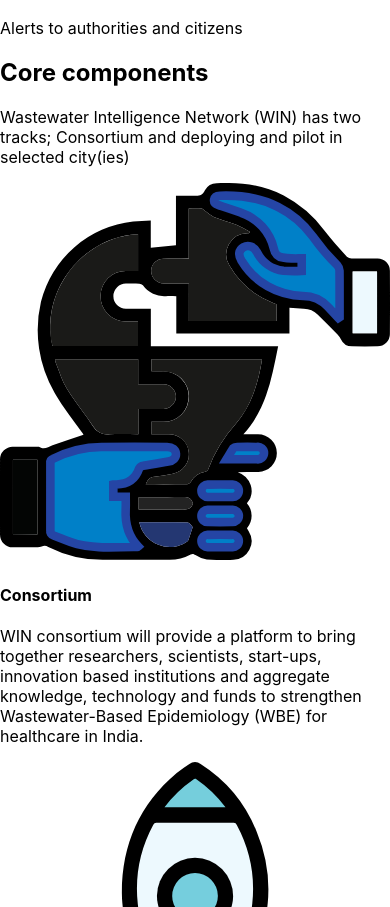
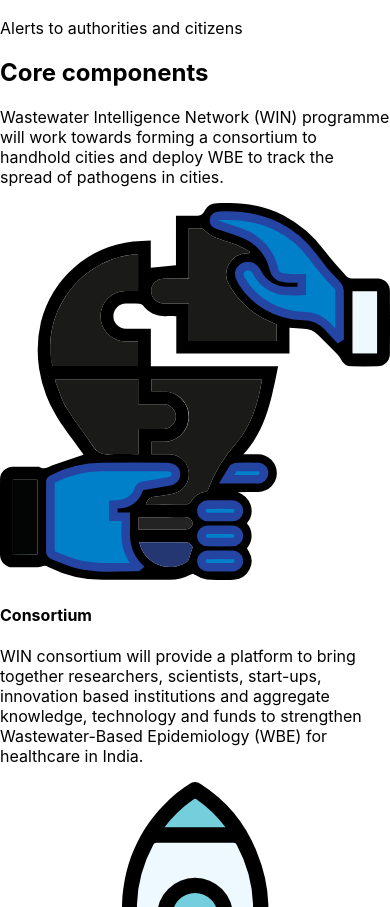
Before and after one commit to Covid-Action-Working-Group/win-frontend, a Next.js app: page / in a window 390 px wide. Shown: the part 7226-8133 px from the top of the page. Built offline with nearby package versions, Linux system fonts and the light colour scheme.

Commit message:
formatted core components

```diff
--- a/pages/index.jsx
+++ b/pages/index.jsx
@@ -188,7 +188,7 @@ export default function Home() {//
 
         <div className="mt-36 md:mt-44">
           <h2 className="mt-10 md:mt-16 sm:mt-16 md:mt-40 mb-9 sm:mb-10 md:mb-10 text-3xl sm:text-4xl md:text-5xl font-extrabold  px-4 md:px-0">Core components</h2>
-          <p className="md:leading-relaxed text-2xl xl:text-3xl px-10 sm:px-0 sm:mx-10 xl:mx-36 mt-16 sm:mt-16 md:mt-36 ">Wastewater Intelligence Network (WIN) has two tracks; Consortium and deploying and pilot in selected city(ies)</p>
+          <p className="md:leading-relaxed text-3xl md:px-20 sm:px-0 sm:mx-10 xl:mx-36 mt-0 sm:mt-20 md:mt-0 font-light">Wastewater Intelligence Network (WIN) programme will work towards forming a <span className=" font-bold ">consortium</span> to handhold cities and <span className=" font-bold ">deploy</span> WBE to track the spread of pathogens in cities.</p>
         </div>
 
         <div className="mt-16 lg:mt-24 mx-14 sm:mx-28 xl:mx-56 grid grid-flow-col grid-row-4 lg:grid-rows-2 grid-col1 lg:grid-cols-2 w-auto" >
```
